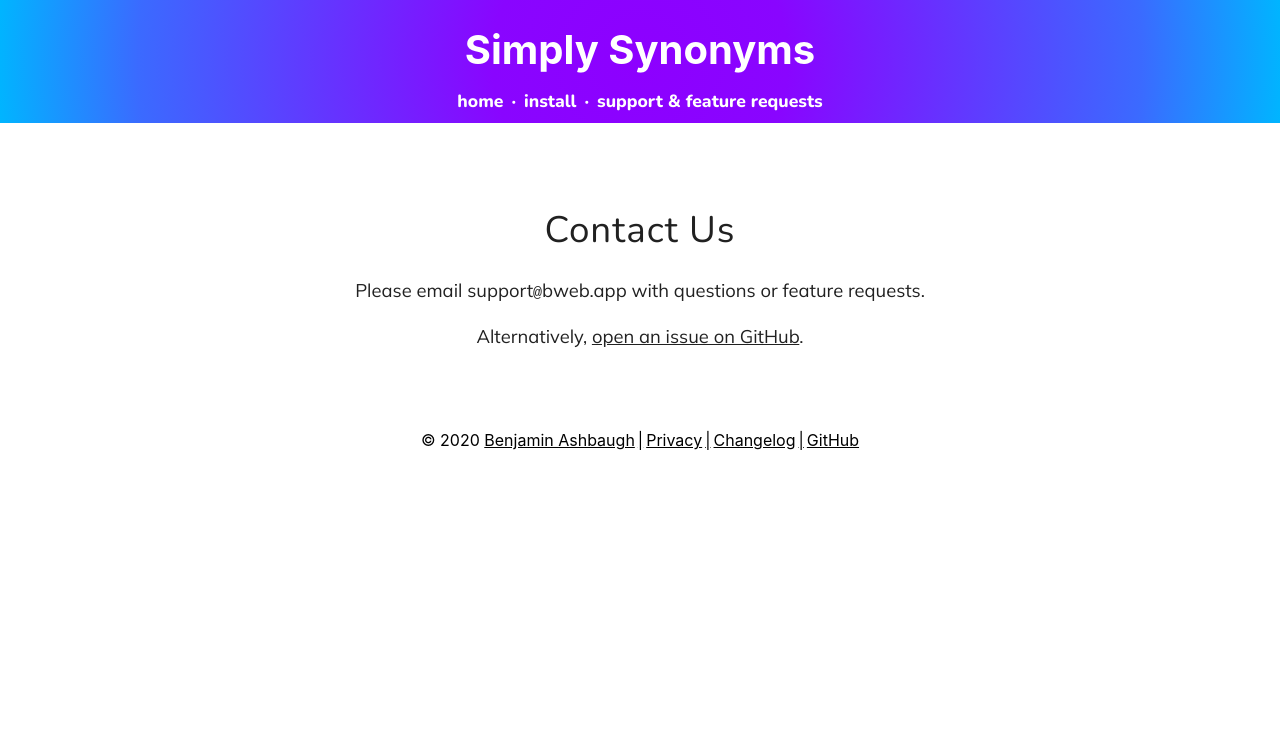
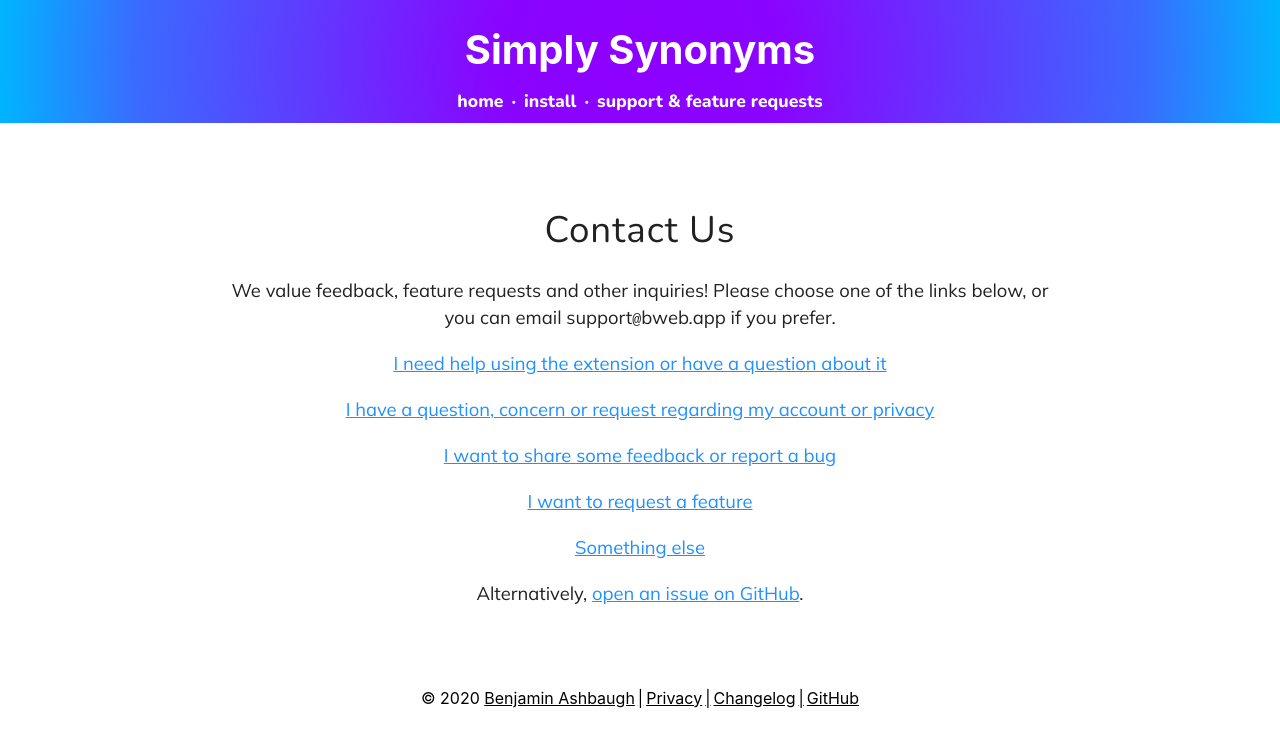
Before and after one commit to Simply-Synonyms/website, a Next.js app: page /contact in a window 1280 px wide. Shown: the top 746 px of the page. Built offline with nearby package versions, Linux system fonts and the light colour scheme.

Commit message:
support form

```diff
--- a/components/Layout.js
+++ b/components/Layout.js
@@ -2,7 +2,7 @@
 import Link from 'next/link'
 import styles from '../styles/Layout.module.css'
 
-export default function Layout({ title, children, mdx, textJustified, textSmallGray }) {
+export default function Layout({ title, children, mdx, textJustified, textSmallGray, coloredLinks }) {
   return (
     <div className={styles.page}>
       <Head>
@@ -23,7 +23,7 @@
         </div>
       </nav>
 
-      <div className={`${styles.container} ${ mdx && 'content'} ${ textJustified && styles.textJustified} ${ textSmallGray && styles.textSmallGray}`}>
+      <div className={`${styles.container} ${ mdx && 'content'} ${ textJustified && styles.textJustified} ${ textSmallGray && styles.textSmallGray} ${coloredLinks && styles.coloredLinks }`}>
         { children }
       </div>
 
--- a/pages/contact.mdx
+++ b/pages/contact.mdx
@@ -1,10 +1,20 @@
 import Layout from '../components/Layout'
 
-<Layout mdx title='Support'>
+<Layout mdx title='Support' coloredLinks>
 
 ## Contact Us
 
-Please email support<code>&#64;</code>bweb.app with questions or feature requests.
+We value feedback, feature requests and other inquiries! Please choose one of the links below, or you can email support<code>&#64;</code>bweb.app if you prefer.
+
+[I need help using the extension or have a question about it](https://docs.google.com/forms/d/e/1FAIpQLSdEzU0cj7IDjyfi9SS8CyG2-g81Ju4UEfnjBIEWH4QBsJD-Ww/viewform?usp=pp_url&entry.1309301871=I+need+help+using+the+extension+or+have+a+question+about+it)
+
+[I have a question, concern or request regarding my account or privacy](https://docs.google.com/forms/d/e/1FAIpQLSdEzU0cj7IDjyfi9SS8CyG2-g81Ju4UEfnjBIEWH4QBsJD-Ww/viewform?usp=pp_url&entry.1309301871=I+have+a+question,+concern+or+request+regarding+my+account+or+privacy)
+
+[I want to share some feedback or report a bug](https://docs.google.com/forms/d/e/1FAIpQLSdEzU0cj7IDjyfi9SS8CyG2-g81Ju4UEfnjBIEWH4QBsJD-Ww/viewform?usp=pp_url&entry.1309301871=I+want+to+share+some+feedback+or+report+a+bug)
+
+[I want to request a feature](https://docs.google.com/forms/d/e/1FAIpQLSdEzU0cj7IDjyfi9SS8CyG2-g81Ju4UEfnjBIEWH4QBsJD-Ww/viewform?usp=pp_url&entry.1309301871=I+want+to+request+a+feature)
+
+[Something else](https://docs.google.com/forms/d/e/1FAIpQLSdEzU0cj7IDjyfi9SS8CyG2-g81Ju4UEfnjBIEWH4QBsJD-Ww/viewform?usp=pp_url&entry.1309301871=Something+else)
 
 Alternatively, [open an issue on GitHub](https://github.com/Simply-Synonyms/simply-synonyms/issues/new).
 
--- a/styles/Layout.module.css
+++ b/styles/Layout.module.css
@@ -64,3 +64,7 @@
     content: '|';
     margin: 3px;
 }
+
+.coloredLinks a {
+    color: dodgerblue;
+}
```
